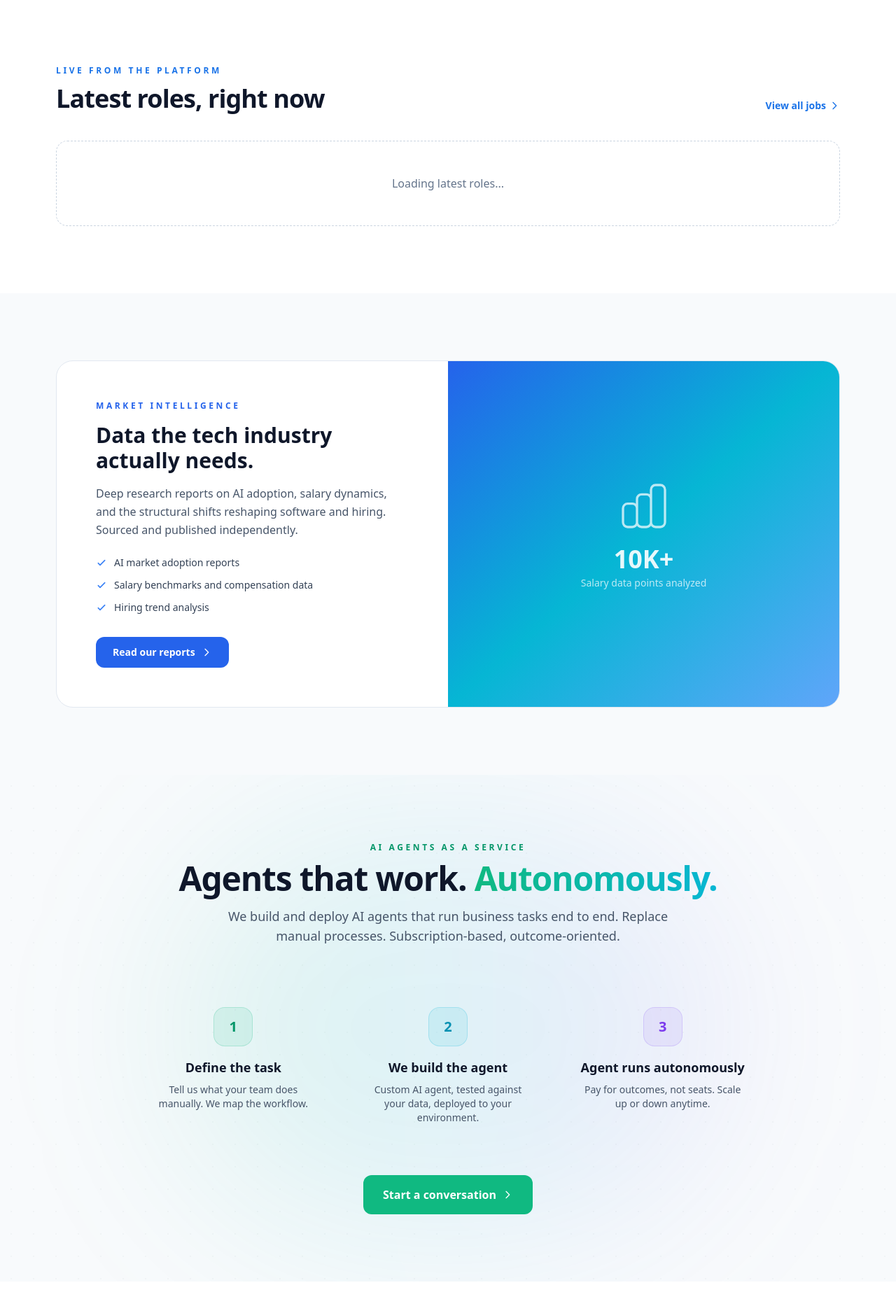
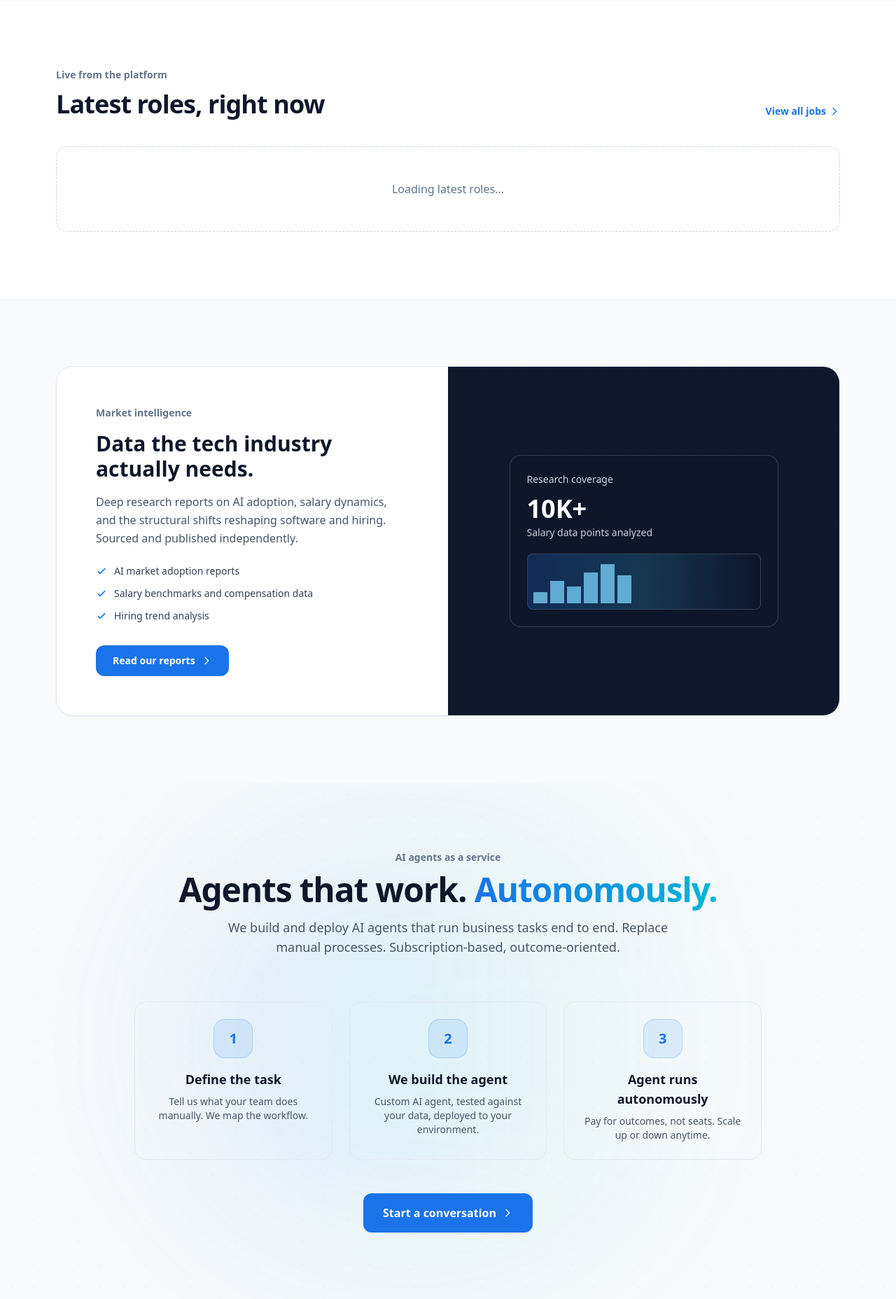
Before and after one commit to Catalitium/catalitium, a Flask app: page / in a window 1280 px wide. Shown: the part 1954-3810 px from the top of the page at 70% size. Run offline with Flask 3, Linux system fonts and the light colour scheme; parts of the project's set-up code (start-up, migrations or seed data) failed here and were passed over; some libraries are stand-ins or nearby versions.

Commit message:
fix(landing): refine section styling and spacing rhythm
Polish the landing page to use a more consistent Catalitium visual system and remove awkward footer/CTA spacing so the page feels cleaner and more professional.

Made-with: Cursor

```diff
--- a/app/static/css/styles.css
+++ b/app/static/css/styles.css
@@ -58,7 +58,7 @@ html { scroll-behavior: smooth; }
 }
 .landing-gradient-orb--violet {
   width: 550px; height: 550px;
-  background: radial-gradient(circle, #8b5cf635, transparent 70%);
+  background: radial-gradient(circle, #0ea5e935, transparent 70%);
   bottom: -15%; left: 30%;
   animation-delay: -14s;
 }
--- a/app/views/templates/base.html
+++ b/app/views/templates/base.html
@@ -244,7 +244,7 @@
     </div>
   </div>
 
-  <main id="content" class="{% if wide_layout %}pb-20 md:pb-8{% else %}mx-auto max-w-6xl px-4 py-8 pb-20 md:pb-8{% endif %}">
+  <main id="content" class="{% if wide_layout %}{% if request.endpoint == 'jobs.landing' %}pb-0 md:pb-0{% else %}pb-20 md:pb-8{% endif %}{% else %}mx-auto max-w-6xl px-4 {% if request.endpoint == 'jobs.landing' %}pt-8 pb-0{% else %}py-8 pb-20 md:pb-8{% endif %}{% endif %}">
     {% with messages = get_flashed_messages(with_categories=true) %}
       {% if messages %}
         <div class="space-y-2 mb-6">
@@ -263,8 +263,8 @@
     {% block content %}{% endblock %}
   </main>
   <!-- Footer -->
-  <footer class="mt-16 border-t border-slate-200 dark:border-slate-800 bg-slate-50 dark:bg-slate-900/50">
-    <div class="mx-auto max-w-6xl px-4 py-10 text-sm text-slate-600 transition-colors duration-300">
+  <footer class="{% if request.endpoint == 'jobs.landing' %}mt-0 bg-white dark:bg-slate-950{% else %}mt-16 bg-slate-50 dark:bg-slate-900/50{% endif %} border-t border-slate-200 dark:border-slate-800">
+    <div class="mx-auto max-w-6xl px-4 {% if request.endpoint == 'jobs.landing' %}py-6{% else %}py-10{% endif %} text-sm text-slate-600 transition-colors duration-300">
       <div class="grid grid-cols-2 sm:grid-cols-[1fr_auto_auto_auto] gap-8">
 
         <!-- Brand -->
--- a/app/views/templates/landing.html
+++ b/app/views/templates/landing.html
@@ -36,7 +36,9 @@
     </div>
 
     <h1 class="text-5xl sm:text-7xl lg:text-8xl font-extrabold tracking-tight text-slate-900 dark:text-white leading-[1.05]">
-      <span class="text-transparent bg-clip-text bg-gradient-to-r from-blue-500 via-cyan-500 to-violet-500 dark:from-blue-400 dark:via-cyan-400 dark:to-violet-400">Automation<br class="hidden sm:block"> over complexity.</span>
+      Automation
+      <br class="hidden sm:block">
+      over <span class="text-brand">complexity.</span>
     </h1>
 
     <p class="mt-6 text-lg sm:text-xl text-slate-600 dark:text-slate-400 max-w-2xl mx-auto leading-relaxed">
@@ -50,7 +52,7 @@
         <svg class="w-4 h-4 group-hover:translate-x-0.5 transition-transform" fill="none" viewBox="0 0 24 24" stroke="currentColor" stroke-width="2"><path stroke-linecap="round" stroke-linejoin="round" d="M9 5l7 7-7 7"/></svg>
       </a>
       <a href="#services"
-         class="inline-flex items-center gap-2 rounded-xl border border-slate-300 dark:border-slate-600 text-slate-700 dark:text-slate-300 px-7 py-4 text-base font-semibold hover:border-slate-500 dark:hover:border-slate-400 hover:text-slate-900 dark:hover:text-white hover:-translate-y-0.5 transition-all duration-300">
+         class="inline-flex items-center gap-2 rounded-xl border border-slate-300 dark:border-slate-600 bg-white/70 dark:bg-slate-900/70 text-slate-700 dark:text-slate-300 px-7 py-4 text-base font-semibold hover:border-brand/40 dark:hover:border-brand/40 hover:text-slate-900 dark:hover:text-white hover:-translate-y-0.5 transition-all duration-300">
         See More
       </a>
     </div>
@@ -98,7 +100,7 @@
   <div class="absolute inset-0 opacity-[0.03] dark:opacity-[0.04]" style="background-image:radial-gradient(circle,currentColor 1px,transparent 1px);background-size:32px 32px" aria-hidden="true"></div>
   <div class="relative z-10 max-w-6xl mx-auto px-4">
     <div class="text-center mb-16">
-      <p class="text-xs font-semibold uppercase tracking-[0.3em] text-brand mb-3">What we build</p>
+      <p class="text-xs sm:text-sm font-semibold tracking-[0.06em] text-slate-500 dark:text-slate-400 mb-3">What we build</p>
       <h2 class="text-3xl sm:text-5xl font-extrabold tracking-tight text-slate-900 dark:text-white">
         Four areas. One mission.
       </h2>
@@ -189,7 +191,7 @@
   <div class="max-w-6xl mx-auto px-4">
     <div class="flex items-end justify-between mb-10">
       <div>
-        <p class="text-xs font-semibold uppercase tracking-[0.3em] text-brand mb-3">Live from the platform</p>
+        <p class="text-xs sm:text-sm font-semibold tracking-[0.06em] text-slate-500 dark:text-slate-400 mb-3">Live from the platform</p>
         <h2 class="text-3xl sm:text-4xl font-extrabold tracking-tight text-slate-900 dark:text-white">
           Latest roles, right now
         </h2>
@@ -233,11 +235,11 @@
      ═══════════════════════════════════════════════════════ -->
 <section class="py-24 bg-slate-50 dark:bg-slate-900/50">
   <div class="max-w-6xl mx-auto px-4">
-    <div class="rounded-3xl border border-slate-200 dark:border-slate-800 bg-white dark:bg-slate-900 overflow-hidden">
+    <div class="rounded-3xl border border-slate-200 dark:border-slate-800 bg-white dark:bg-slate-900 overflow-hidden shadow-sm">
       <div class="grid md:grid-cols-2 gap-0">
         <!-- Text column -->
         <div class="p-10 sm:p-14 flex flex-col justify-center">
-          <p class="text-xs font-semibold uppercase tracking-[0.3em] text-blue-600 dark:text-blue-400 mb-4">Market Intelligence</p>
+          <p class="text-xs sm:text-sm font-semibold tracking-[0.06em] text-slate-500 dark:text-slate-400 mb-4">Market intelligence</p>
           <h2 class="text-2xl sm:text-3xl font-extrabold text-slate-900 dark:text-white mb-4">
             Data the tech industry actually needs.
           </h2>
@@ -246,30 +248,39 @@
           </p>
           <ul class="space-y-3 mb-8">
             <li class="flex items-center gap-2.5 text-sm text-slate-700 dark:text-slate-300">
-              <svg class="h-4 w-4 text-blue-500 shrink-0" fill="none" viewBox="0 0 24 24" stroke="currentColor"><path stroke-linecap="round" stroke-linejoin="round" stroke-width="2.5" d="M5 13l4 4L19 7"/></svg>
+              <svg class="h-4 w-4 text-brand shrink-0" fill="none" viewBox="0 0 24 24" stroke="currentColor"><path stroke-linecap="round" stroke-linejoin="round" stroke-width="2.5" d="M5 13l4 4L19 7"/></svg>
               AI market adoption reports
             </li>
             <li class="flex items-center gap-2.5 text-sm text-slate-700 dark:text-slate-300">
-              <svg class="h-4 w-4 text-blue-500 shrink-0" fill="none" viewBox="0 0 24 24" stroke="currentColor"><path stroke-linecap="round" stroke-linejoin="round" stroke-width="2.5" d="M5 13l4 4L19 7"/></svg>
+              <svg class="h-4 w-4 text-brand shrink-0" fill="none" viewBox="0 0 24 24" stroke="currentColor"><path stroke-linecap="round" stroke-linejoin="round" stroke-width="2.5" d="M5 13l4 4L19 7"/></svg>
               Salary benchmarks and compensation data
             </li>
             <li class="flex items-center gap-2.5 text-sm text-slate-700 dark:text-slate-300">
-              <svg class="h-4 w-4 text-blue-500 shrink-0" fill="none" viewBox="0 0 24 24" stroke="currentColor"><path stroke-linecap="round" stroke-linejoin="round" stroke-width="2.5" d="M5 13l4 4L19 7"/></svg>
+              <svg class="h-4 w-4 text-brand shrink-0" fill="none" viewBox="0 0 24 24" stroke="currentColor"><path stroke-linecap="round" stroke-linejoin="round" stroke-width="2.5" d="M5 13l4 4L19 7"/></svg>
               Hiring trend analysis
             </li>
           </ul>
           <a href="{{ url_for('carl.market_research_index') }}"
-             class="inline-flex items-center gap-2 rounded-xl bg-blue-600 text-white px-6 py-3 text-sm font-semibold hover:bg-blue-700 hover:-translate-y-0.5 transition-all duration-300 w-fit">
+             class="inline-flex items-center gap-2 rounded-xl bg-brand text-white px-6 py-3 text-sm font-semibold hover:bg-blue-700 hover:-translate-y-0.5 transition-all duration-300 w-fit">
             Read our reports
             <svg class="w-4 h-4" fill="none" viewBox="0 0 24 24" stroke="currentColor" stroke-width="2"><path stroke-linecap="round" stroke-linejoin="round" d="M9 5l7 7-7 7"/></svg>
           </a>
         </div>
         <!-- Visual column -->
-        <div class="relative hidden md:flex min-h-[300px] bg-gradient-to-br from-blue-600 via-cyan-500 to-blue-400 items-center justify-center">
-          <div class="text-center text-white/90">
-            <svg class="w-20 h-20 mx-auto mb-4 opacity-80" viewBox="0 0 24 24" fill="none" stroke="currentColor" stroke-width="1"><path stroke-linecap="round" stroke-linejoin="round" d="M9 19v-6a2 2 0 00-2-2H5a2 2 0 00-2 2v6a2 2 0 002 2h2a2 2 0 002-2zm0 0V9a2 2 0 012-2h2a2 2 0 012 2v10m-6 0a2 2 0 002 2h2a2 2 0 002-2m0 0V5a2 2 0 012-2h2a2 2 0 012 2v14a2 2 0 01-2 2h-2a2 2 0 01-2-2z"/></svg>
-            <div class="text-4xl font-extrabold">10K+</div>
-            <div class="text-sm mt-1 opacity-80">Salary data points analyzed</div>
+        <div class="relative hidden md:flex min-h-[300px] items-center justify-center p-10" style="background:#0f172a;">
+          <div class="absolute inset-0 opacity-40" aria-hidden="true" style="background-image:linear-gradient(to right,rgba(30,41,59,.35) 1px,transparent 1px),linear-gradient(to bottom,rgba(30,41,59,.35) 1px,transparent 1px);background-size:28px 28px;"></div>
+          <div class="relative w-full max-w-sm rounded-2xl p-6" style="border:1px solid rgba(71,85,105,.65);background:rgba(15,23,42,.78);backdrop-filter:blur(4px);">
+            <p class="text-xs sm:text-sm font-medium tracking-[0.06em] text-slate-300 mb-3">Research coverage</p>
+            <div class="text-4xl font-extrabold text-white">10K+</div>
+            <p class="text-sm mt-1 text-slate-300">Salary data points analyzed</p>
+            <div class="mt-5 h-20 rounded-lg border flex items-end gap-1 p-2" style="border-color:rgba(71,85,105,.65);background:linear-gradient(to right,rgba(26,115,232,.24),rgba(56,189,248,.2),rgba(15,23,42,0));">
+              <span class="h-4 w-5 rounded-sm" style="background:rgba(125,211,252,.75);"></span>
+              <span class="h-8 w-5 rounded-sm" style="background:rgba(125,211,252,.75);"></span>
+              <span class="h-6 w-5 rounded-sm" style="background:rgba(125,211,252,.75);"></span>
+              <span class="h-11 w-5 rounded-sm" style="background:rgba(125,211,252,.75);"></span>
+              <span class="h-14 w-5 rounded-sm" style="background:rgba(125,211,252,.75);"></span>
+              <span class="h-10 w-5 rounded-sm" style="background:rgba(125,211,252,.75);"></span>
+            </div>
           </div>
         </div>
       </div>
@@ -285,14 +296,14 @@
   <!-- Subtle dot grid -->
   <div class="absolute inset-0 opacity-[0.03] dark:opacity-[0.04]" style="background-image:radial-gradient(circle,currentColor 1px,transparent 1px);background-size:32px 32px" aria-hidden="true"></div>
   <!-- Background glow -->
-  <div class="absolute top-1/2 left-1/2 -translate-x-1/2 -translate-y-1/2 w-[800px] h-[600px] bg-gradient-to-r from-emerald-500/10 via-cyan-500/10 to-violet-500/10 rounded-full blur-[120px] pointer-events-none" aria-hidden="true"></div>
+  <div class="absolute top-1/2 left-1/2 -translate-x-1/2 -translate-y-1/2 w-[800px] h-[600px] bg-gradient-to-r from-brand/10 via-cyan-500/10 to-brand/5 rounded-full blur-[120px] pointer-events-none" aria-hidden="true"></div>
 
   <div class="relative z-10 max-w-6xl mx-auto px-4">
     <div class="text-center mb-16">
-      <p class="text-xs font-semibold uppercase tracking-[0.3em] text-emerald-600 dark:text-emerald-400 mb-3">AI Agents as a Service</p>
+      <p class="text-xs sm:text-sm font-semibold tracking-[0.06em] text-slate-500 dark:text-slate-400 mb-3">AI agents as a service</p>
       <h2 class="text-3xl sm:text-5xl font-extrabold tracking-tight text-slate-900 dark:text-white">
         Agents that work.
-        <span class="text-transparent bg-clip-text bg-gradient-to-r from-emerald-500 to-cyan-500 dark:from-emerald-400 dark:to-cyan-400">Autonomously.</span>
+        <span class="text-transparent bg-clip-text bg-gradient-to-r from-brand to-cyan-500 dark:from-blue-400 dark:to-cyan-400">Autonomously.</span>
       </h2>
       <p class="mt-4 text-lg text-slate-600 dark:text-slate-400 max-w-2xl mx-auto">
         We build and deploy AI agents that run business tasks end to end. Replace manual processes. Subscription-based, outcome-oriented.
@@ -301,22 +312,22 @@
 
     <!-- Process steps -->
     <div class="grid grid-cols-1 sm:grid-cols-3 gap-6 max-w-4xl mx-auto">
-      <div class="text-center p-6 rounded-2xl hover:bg-emerald-500/5 dark:hover:bg-emerald-500/5 hover:-translate-y-1 hover:shadow-lg hover:shadow-emerald-500/10 transition-all duration-300">
-        <div class="w-14 h-14 mx-auto rounded-2xl bg-emerald-500/10 border border-emerald-500/20 flex items-center justify-center mb-4 text-emerald-600 dark:text-emerald-400">
+      <div class="text-center p-6 rounded-2xl border border-slate-200 dark:border-slate-800 bg-white/70 dark:bg-slate-900/80 hover:-translate-y-1 hover:shadow-lg hover:shadow-brand/10 transition-all duration-300">
+        <div class="w-14 h-14 mx-auto rounded-2xl bg-brand/10 border border-brand/20 flex items-center justify-center mb-4 text-brand">
           <span class="text-xl font-bold">1</span>
         </div>
         <h3 class="font-bold text-lg mb-2 text-slate-900 dark:text-white">Define the task</h3>
         <p class="text-sm text-slate-600 dark:text-slate-400">Tell us what your team does manually. We map the workflow.</p>
       </div>
-      <div class="text-center p-6 rounded-2xl hover:bg-cyan-500/5 dark:hover:bg-cyan-500/5 hover:-translate-y-1 hover:shadow-lg hover:shadow-cyan-500/10 transition-all duration-300">
-        <div class="w-14 h-14 mx-auto rounded-2xl bg-cyan-500/10 border border-cyan-500/20 flex items-center justify-center mb-4 text-cyan-600 dark:text-cyan-400">
+      <div class="text-center p-6 rounded-2xl border border-slate-200 dark:border-slate-800 bg-white/70 dark:bg-slate-900/80 hover:-translate-y-1 hover:shadow-lg hover:shadow-brand/10 transition-all duration-300">
+        <div class="w-14 h-14 mx-auto rounded-2xl bg-brand/10 border border-brand/20 flex items-center justify-center mb-4 text-brand">
           <span class="text-xl font-bold">2</span>
         </div>
         <h3 class="font-bold text-lg mb-2 text-slate-900 dark:text-white">We build the agent</h3>
         <p class="text-sm text-slate-600 dark:text-slate-400">Custom AI agent, tested against your data, deployed to your environment.</p>
       </div>
-      <div class="text-center p-6 rounded-2xl hover:bg-violet-500/5 dark:hover:bg-violet-500/5 hover:-translate-y-1 hover:shadow-lg hover:shadow-violet-500/10 transition-all duration-300">
-        <div class="w-14 h-14 mx-auto rounded-2xl bg-violet-500/10 border border-violet-500/20 flex items-center justify-center mb-4 text-violet-600 dark:text-violet-400">
+      <div class="text-center p-6 rounded-2xl border border-slate-200 dark:border-slate-800 bg-white/70 dark:bg-slate-900/80 hover:-translate-y-1 hover:shadow-lg hover:shadow-brand/10 transition-all duration-300">
+        <div class="w-14 h-14 mx-auto rounded-2xl bg-brand/10 border border-brand/20 flex items-center justify-center mb-4 text-brand">
           <span class="text-xl font-bold">3</span>
         </div>
         <h3 class="font-bold text-lg mb-2 text-slate-900 dark:text-white">Agent runs autonomously</h3>
@@ -326,7 +337,7 @@
 
     <div class="mt-12 text-center">
       <a href="{{ url_for('auth.register') }}"
-         class="inline-flex items-center gap-2 rounded-xl bg-emerald-500 text-white px-7 py-4 text-base font-semibold hover:bg-emerald-600 dark:hover:bg-emerald-400 hover:-translate-y-0.5 transition-all duration-300">
+         class="inline-flex items-center gap-2 rounded-xl bg-brand text-white px-7 py-4 text-base font-semibold hover:bg-blue-700 hover:-translate-y-0.5 transition-all duration-300">
         Start a conversation
         <svg class="w-4 h-4" fill="none" viewBox="0 0 24 24" stroke="currentColor" stroke-width="2"><path stroke-linecap="round" stroke-linejoin="round" d="M9 5l7 7-7 7"/></svg>
       </a>
@@ -340,7 +351,7 @@
      ═══════════════════════════════════════════════════════ -->
 <section class="py-24 bg-white dark:bg-slate-950">
   <div class="max-w-4xl mx-auto px-4 text-center">
-    <p class="text-xs font-semibold uppercase tracking-[0.3em] text-brand mb-3">Pricing</p>
+    <p class="text-xs sm:text-sm font-semibold tracking-[0.06em] text-slate-500 dark:text-slate-400 mb-3">Pricing</p>
     <h2 class="text-3xl sm:text-4xl font-extrabold tracking-tight text-slate-900 dark:text-white">
       Intelligence. Access. Automation.
     </h2>
@@ -383,7 +394,7 @@
 <!-- ═══════════════════════════════════════════════════════
      SECTION 8: FINAL CTA
      ═══════════════════════════════════════════════════════ -->
-<section class="py-24 relative overflow-hidden bg-white dark:bg-slate-950">
+<section class="relative overflow-hidden bg-white dark:bg-slate-950" style="padding-top:72px;padding-bottom:20px;">
   <!-- Gradient background -->
   <div class="absolute inset-0 bg-gradient-to-br from-brand/5 via-transparent to-violet-500/5 dark:from-brand/20 dark:via-slate-950 dark:to-violet-900/20 pointer-events-none" aria-hidden="true"></div>
 
@@ -407,7 +418,7 @@
       </a>
     </div>
 
-    <div class="mt-10 pt-8 border-t border-slate-200 dark:border-slate-800">
+    <div class="mt-7 pt-5 border-t border-slate-200 dark:border-slate-800">
       <p class="text-sm text-slate-500 mb-4">Or join the weekly digest, curated jobs, salary insights, and market intelligence.</p>
       <button type="button" data-open-subscribe
          class="inline-flex items-center gap-2 text-sm font-semibold text-brand hover:text-blue-700 dark:hover:text-blue-400 transition-colors">
```
